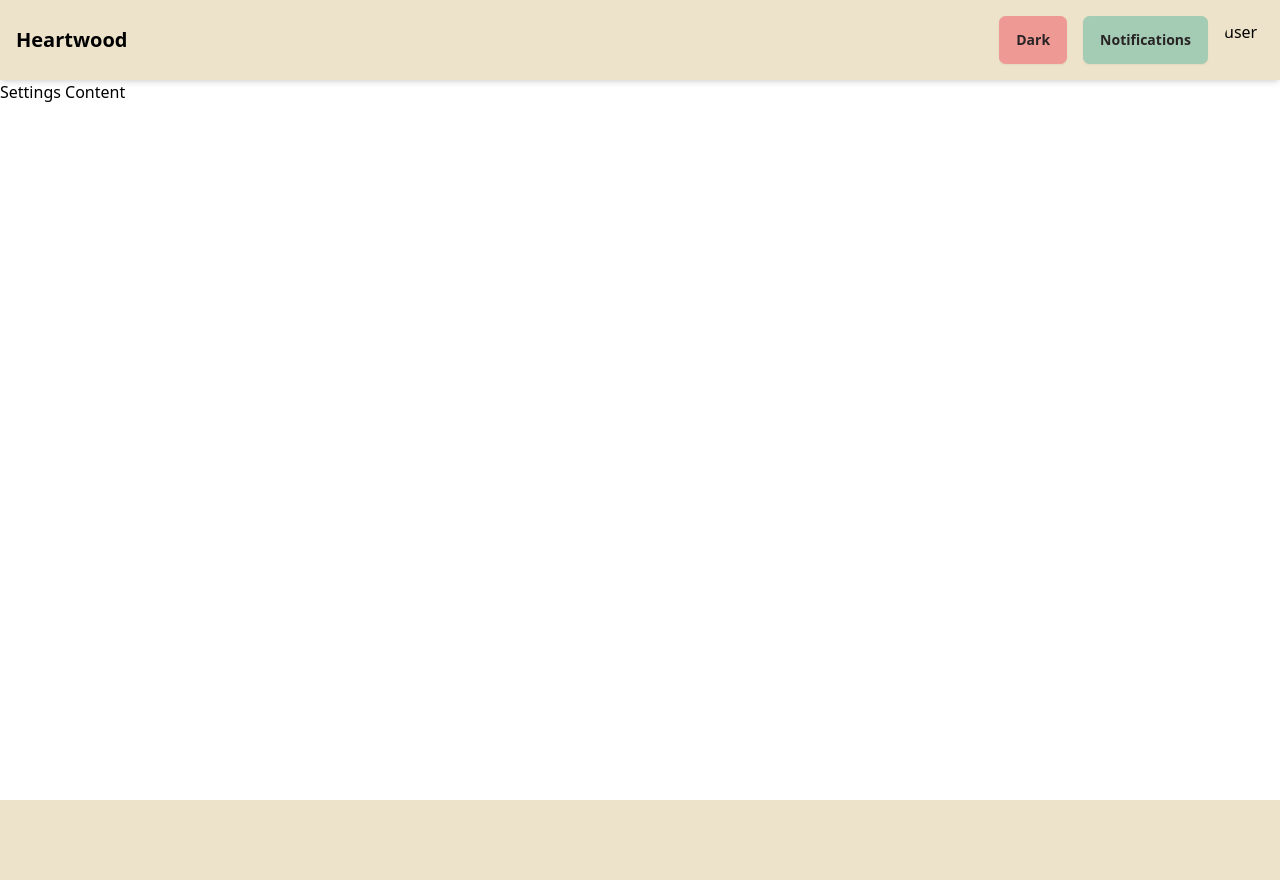
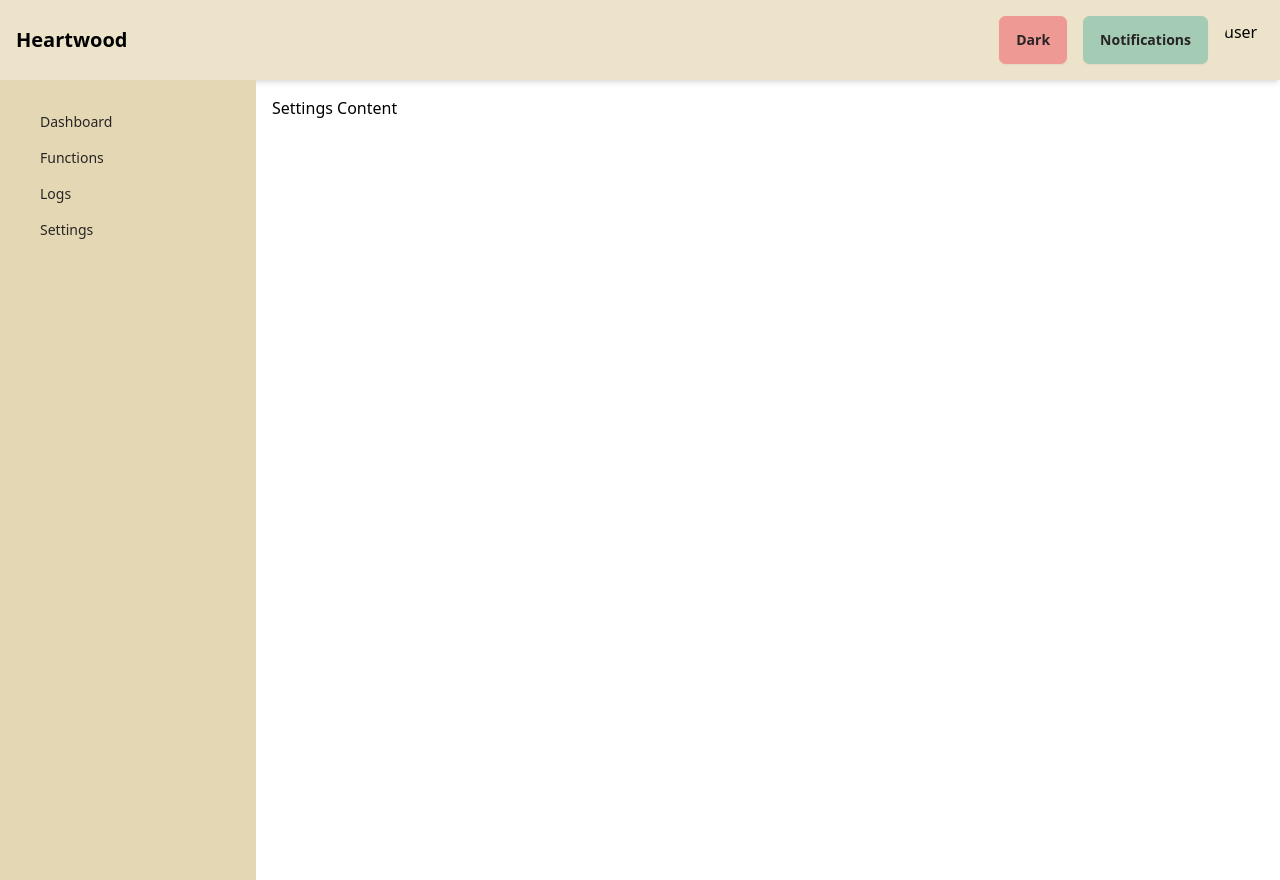
Before and after one commit to oslabs-beta/heartwood, a React app: page /settings in a window 1280 px wide. Before the commit the page ends 800 px from the top, so only its background shows below. Built offline with nearby package versions, Linux system fonts and the light colour scheme.

Commit message:
finished headbar and sidebar components

```diff
--- a/src/renderer/containers/SideNav.jsx
+++ b/src/renderer/containers/SideNav.jsx
@@ -1,32 +1,18 @@
-import React from 'react';
-import { BrowserRouter as Router, Routes, Route, Link } from 'react-router-dom';
-import Dashboard from '../components/Dashboard';
-import Functions from '../components/Functions';
-import Logs from '../components/Logs';
-import Settings from '../components/Settings';
+import React from "react";
+import { BrowserRouter as Router, Routes, Route, Link } from "react-router-dom";
+import Dashboard from "../components/Dashboard";
+import Functions from "../components/Functions";
+import Logs from "../components/Logs";
+import Settings from "../components/Settings";
 
 const SideNav = () => {
   return (
     <Router>
-            <div className="drawer drawer-mobile z-0">
-                <input id="my-drawer-2" type="checkbox" className="drawer-toggle" />
-                <div className="drawer-content flex flex-col">
-                    {/* Button to toggle sidebar */}
-                    <label htmlFor="my-drawer-2" className="btn btn-primary drawer-button lg:hidden">
-                        Open Sidebar
-                    </label>
-                    {/* Page Content */}
-                    <Routes>
-                        <Route path="/" element={<Dashboard />} />
-                        <Route path="functions" element={<Functions />} />
-                        <Route path="logs" element={<Logs />} />
-                        <Route path="settings" element={<Settings />} />
-                    </Routes>
-                </div>
-                <div className="drawer-side">
-                    <label htmlFor="my-drawer-2" className="drawer-overlay"></label>
-                    <ul className="menu p-4 w-80 bg-base-200 text-base-content">
-                        {/* Sidebar content here */}
+      <div className="flex">
+        {/* Sidebar content */}
+        <div className="w-64 bg-base-200 text-base-content h-screen p-4">
+          <ul className="menu">
+            {/* Sidebar navigation links */}
             <li>
               <Link to="/">Dashboard</Link>
             </li>
@@ -41,9 +27,19 @@ const SideNav = () => {
             </li>
           </ul>
         </div>
+
+        {/* Page content */}
+        <div className="flex-1 p-4">
+          <Routes>
+            <Route path="/" element={<Dashboard />} />
+            <Route path="functions" element={<Functions />} />
+            <Route path="logs" element={<Logs />} />
+            <Route path="settings" element={<Settings />} />
+          </Routes>
+        </div>
       </div>
     </Router>
   );
-}
+};
 
 export default SideNav;
--- a/src/renderer/styles.css
+++ b/src/renderer/styles.css
@@ -1,27 +1,3 @@
 @tailwind base;
 @tailwind components;
 @tailwind utilities;
-
-
-
-.header-bar {
-  display: flex;
-  justify-content: space-between;
-  align-items: center;
-  padding: 0.5rem 1rem;
-  background-color: var(--header-bg-color);
-  color: var(--header-text-color);
-}
-
-.header-controls {
-  display: flex;
-  align-items: center;
-  gap: 1rem;
-}
-
-.dark-mode-toggle, .notification-bell {
-  background: none;
-  border: none;
-  font-size: 1.5rem;
-  cursor: pointer;
-}
```
Also changed, not shown: src/renderer/components/HeaderBar.jsx (+0 -29 lines), 1 other file (tests, documents, lock files or other folders). Lines whose indentation alone changed are shown as unchanged.
